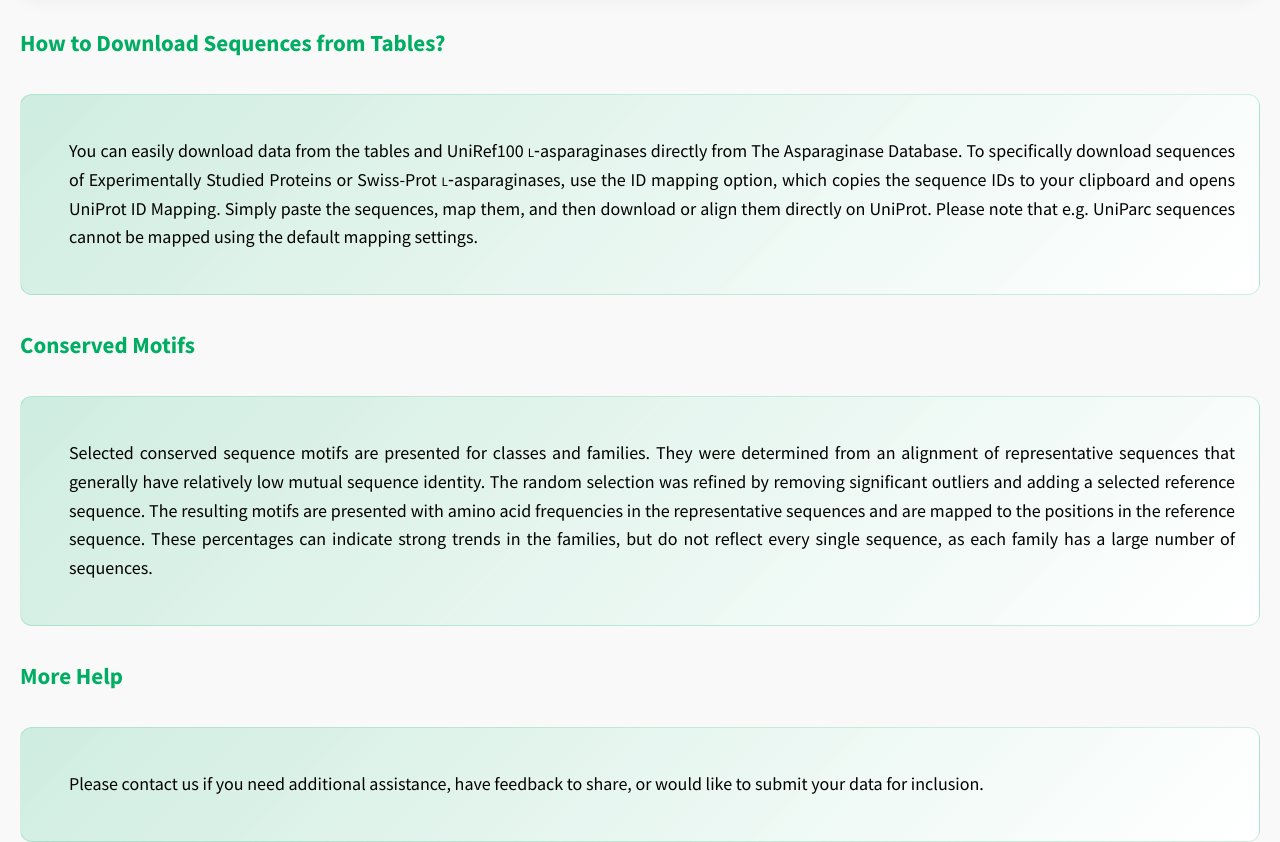
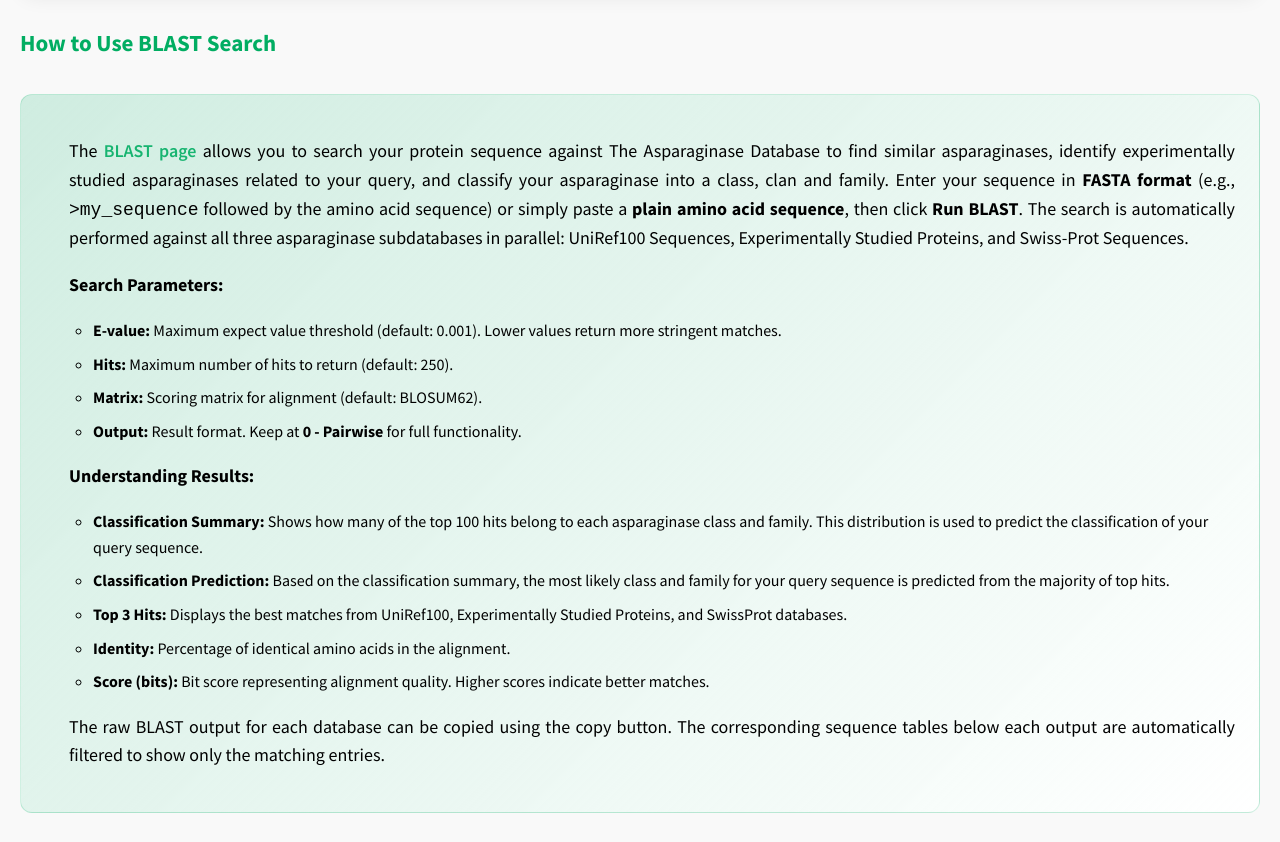
Before and after one commit to stetinam/ASNasedb, a plain HTML site: page help.html in a window 1280 px wide. Shown: the part 2680-3522 px from the top of the page. Drawn offline with Linux system fonts and the light colour scheme.

Commit message:
Update supporting pages and configuration
- Update help.html, disclaimer.html, statistics.html
- Minor API and config adjustments
- Update .gitignore to include api/ and config/ directories

```diff
--- a/help.html
+++ b/help.html
@@ -863,6 +863,47 @@
       </div>
 
       <h2 style="color: #01ad62; font-size: 23px; text-align: left">
+        How to Use BLAST Search
+      </h2>
+
+      <div class="info-box">
+        <ul>
+          <p>
+            The <a href="/blast.html">BLAST page</a> allows you to search your protein sequence against
+            The Asparaginase Database to find similar asparaginases, identify experimentally studied
+            asparaginases related to your query, and classify your asparaginase into a class, clan and family.
+            Enter your sequence in <strong>FASTA format</strong> (e.g., <code>>my_sequence</code> followed
+            by the amino acid sequence) or simply paste a <strong>plain amino acid sequence</strong>,
+            then click <strong>Run BLAST</strong>. The search is automatically performed against all three
+            asparaginase subdatabases in parallel: UniRef100 Sequences, Experimentally Studied Proteins, and Swiss-Prot Sequences.
+          </p>
+          <p>
+            <strong>Search Parameters:</strong>
+          </p>
+          <ul>
+            <li><strong>E-value:</strong> Maximum expect value threshold (default: 0.001). Lower values return more stringent matches.</li>
+            <li><strong>Hits:</strong> Maximum number of hits to return (default: 250).</li>
+            <li><strong>Matrix:</strong> Scoring matrix for alignment (default: BLOSUM62).</li>
+            <li><strong>Output:</strong> Result format. Keep at <strong>0 - Pairwise</strong> for full functionality.</li>
+          </ul>
+          <p>
+            <strong>Understanding Results:</strong>
+          </p>
+          <ul>
+            <li><strong>Classification Summary:</strong> Shows how many of the top 100 hits belong to each asparaginase class and family. This distribution is used to predict the classification of your query sequence.</li>
+            <li><strong>Classification Prediction:</strong> Based on the classification summary, the most likely class and family for your query sequence is predicted from the majority of top hits.</li>
+            <li><strong>Top 3 Hits:</strong> Displays the best matches from UniRef100, Experimentally Studied Proteins, and SwissProt databases.</li>
+            <li><strong>Identity:</strong> Percentage of identical amino acids in the alignment.</li>
+            <li><strong>Score (bits):</strong> Bit score representing alignment quality. Higher scores indicate better matches.</li>
+          </ul>
+          <p>
+            The raw BLAST output for each database can be copied using the copy button. The corresponding
+            sequence tables below each output are automatically filtered to show only the matching entries.
+          </p>
+        </ul>
+      </div>
+
+      <h2 style="color: #01ad62; font-size: 23px; text-align: left">
         How to Download Sequences from Tables?
       </h2>
 
@@ -927,9 +968,11 @@
         <a href="https://creativecommons.org/licenses/by/4.0/">CC BY 4.0</a
         ><img
           src="https://mirrors.creativecommons.org/presskit/icons/cc.svg"
+          alt="CC"
           style="max-width: 1em; max-height: 1em; margin-left: 0.2em"
         /><img
           src="https://mirrors.creativecommons.org/presskit/icons/by.svg"
+          alt="BY"
           style="max-width: 1em; max-height: 1em; margin-left: 0.2em"
         />| Early Access | Contact:
       </div>
```
Also changed, not shown: disclaimer.html (+2 -0 lines), statistics.html (+2 -0 lines), 5 other files.
